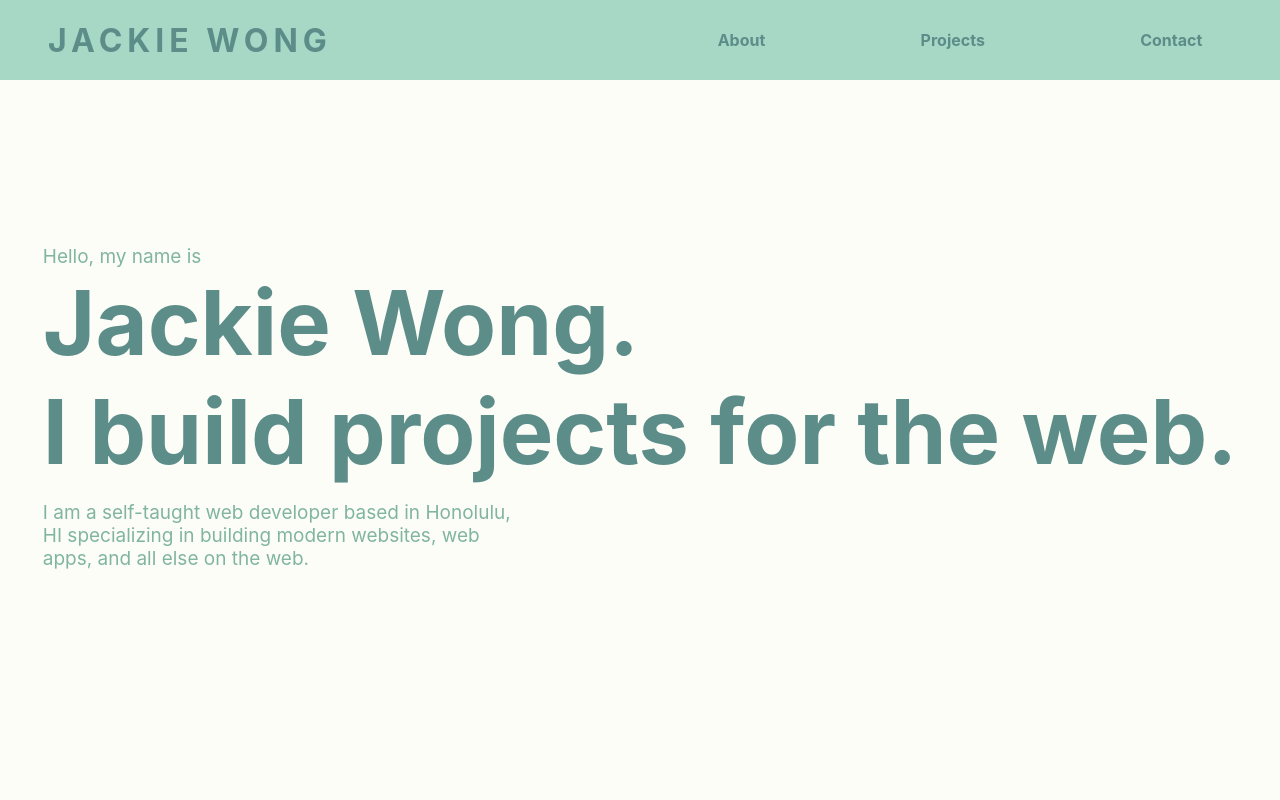
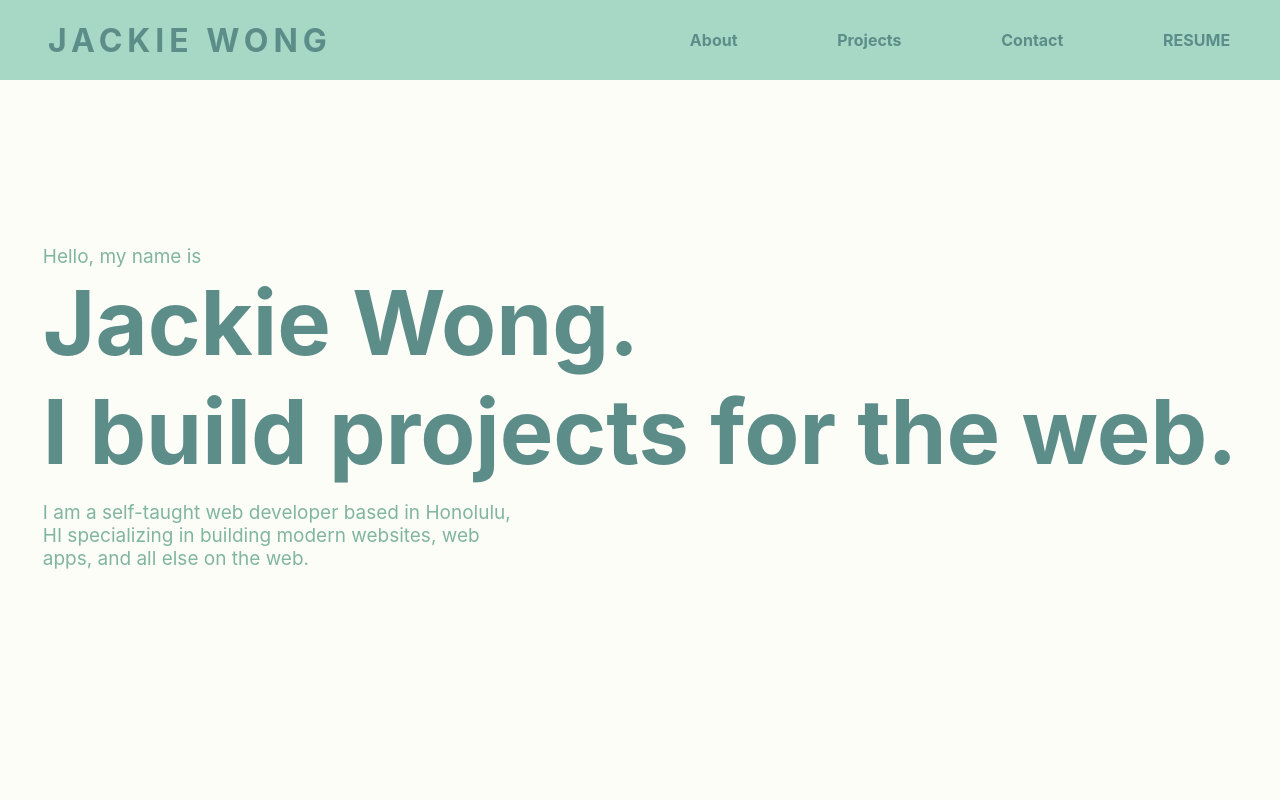
Before and after one commit to jackiewong99/portfolio_v2, a React (Create React App) app: page / in a window 1280 px wide. Shown: the top 800 px of the page. Built offline with nearby package versions, Linux system fonts and the light colour scheme.

Commit message:
Update nav_labels.js
- Add resume to list of nav labels

```diff
--- a/src/Components/Nav/nav_labels.js
+++ b/src/Components/Nav/nav_labels.js
@@ -11,4 +11,8 @@ export const navLabels = [
     name: 'Contact',
     url: 'contact',
   },
+  {
+    name: 'RESUME',
+    url: '',
+  },
 ];
```
